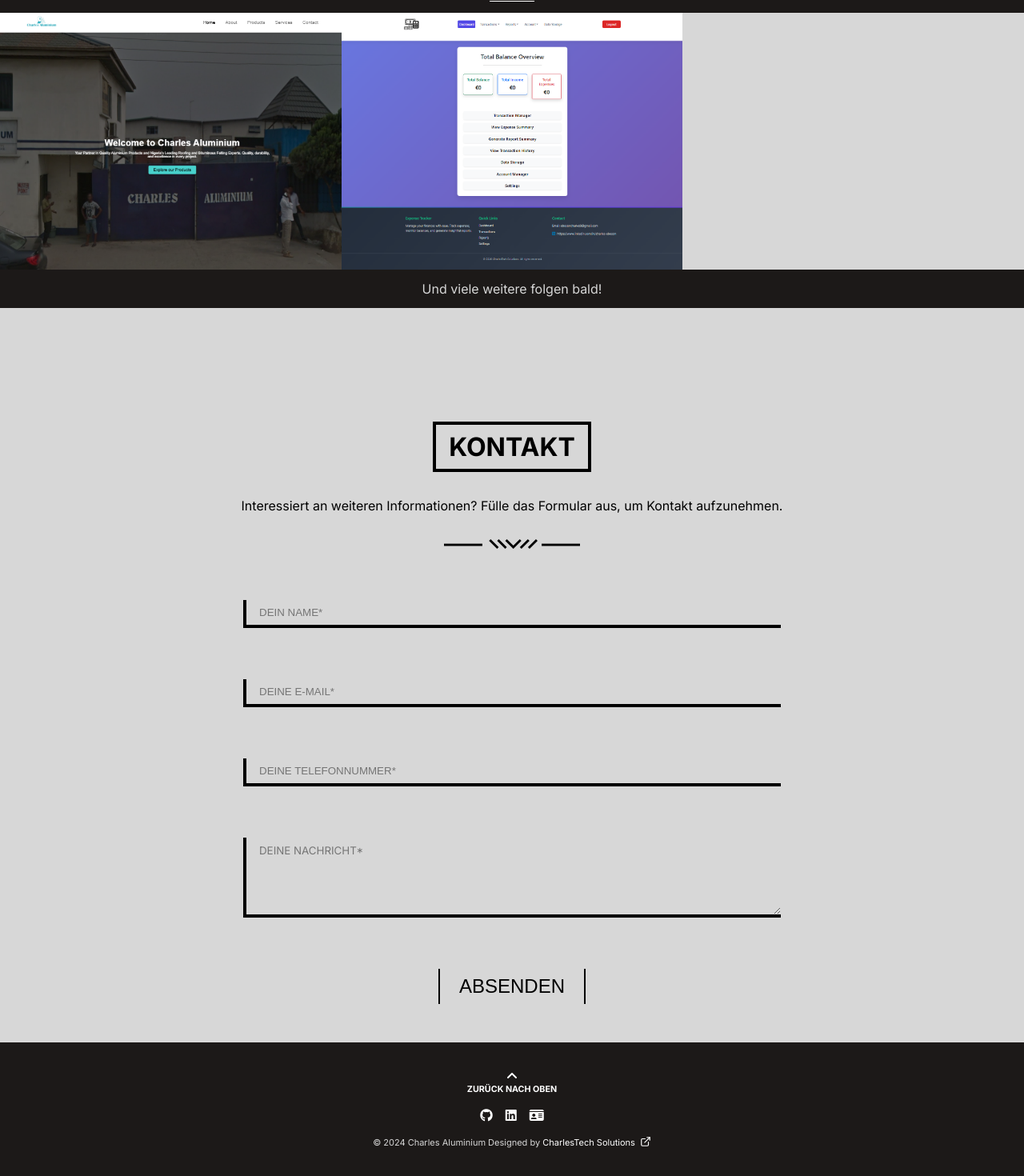
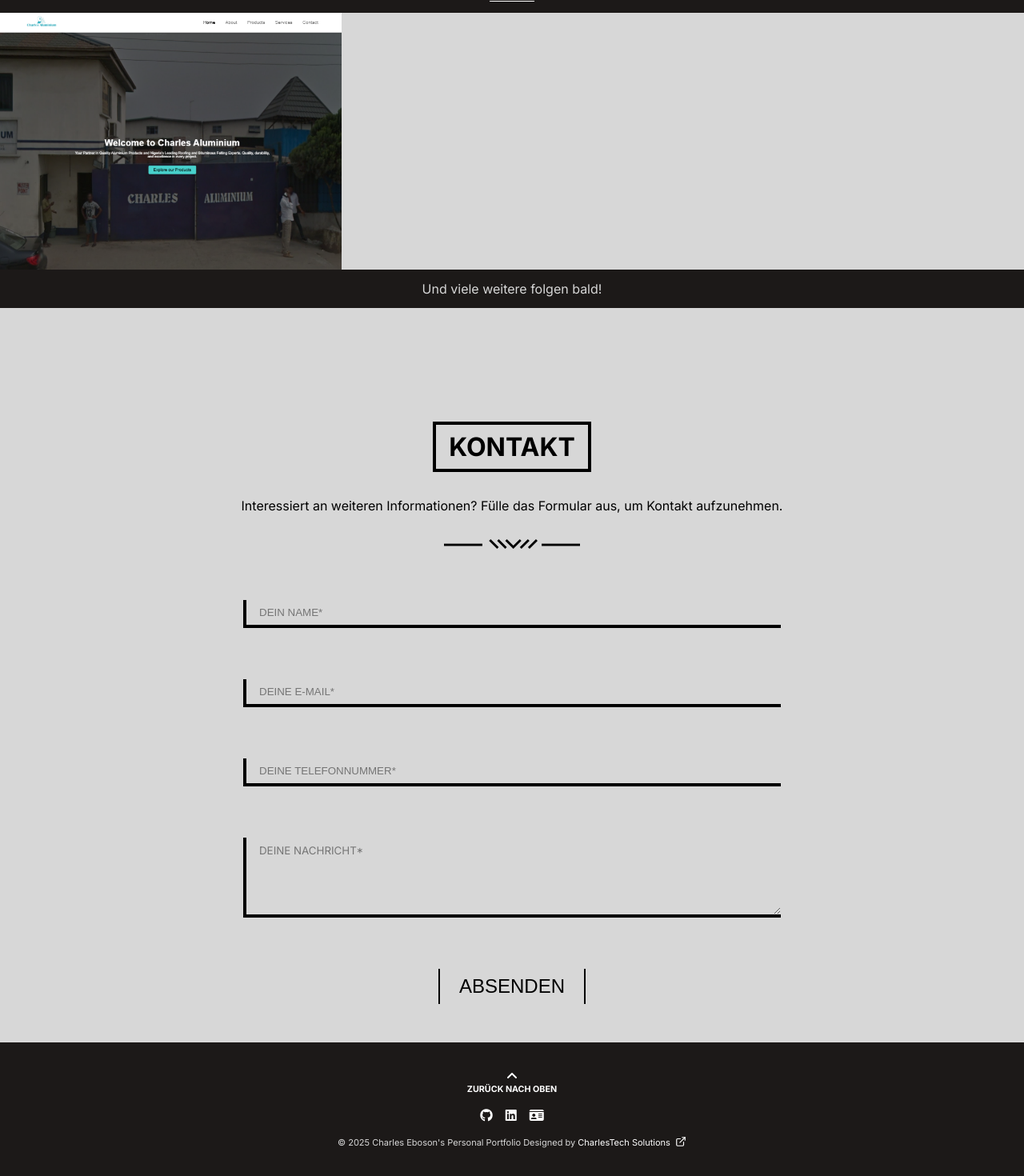
Before and after one commit to Charlesss10/personal_portfolio, a React (Create React App) app: page /de in a window 1280 px wide. Shown: the part 2978-4448 px from the top of the page at 80% size. Built offline with nearby package versions, Linux system fonts and the light colour scheme.

Commit message:
Removed Expense Tracker project

```diff
--- a/src/App.css
+++ b/src/App.css
@@ -352,11 +352,6 @@ header {
 
 .grid-port .col1 {
   background: url(./images/project.png) center / cover no-repeat;
-  ;
-}
-
-.grid-port .col2 {
-  background: url(./images/project_1.png) center / cover no-repeat;
   ;
 }
 
--- a/src/sections/Footer.js
+++ b/src/sections/Footer.js
@@ -22,7 +22,7 @@ export default function Footer() {
           </a>
         </div>
         <p>
-          © 2024 Charles Aluminium Designed by{" "}
+          © 2025 Charles Eboson's Personal Portfolio Designed by{" "}
           <a
             href="https://www.linkedin.com/in/charles-eboson/"
             target="_blank"
--- a/src/sections/Portfolio.js
+++ b/src/sections/Portfolio.js
@@ -23,15 +23,6 @@ export default function Portfolio() {
             <div className="grid-col col1"></div>
           </div>
         </a>
-        <a
-          href="https://expense-tracker-git-main-charles-s-team.vercel.app"
-          target="_blank"
-          rel="noreferrer"
-        >
-          <div className="expense-tracker">
-            <div className="grid-col col2"></div>
-          </div>
-        </a>
       </div>
 
       <div className="grid-header">
```
Also changed, not shown: src/images/project_1.png (deleted).
